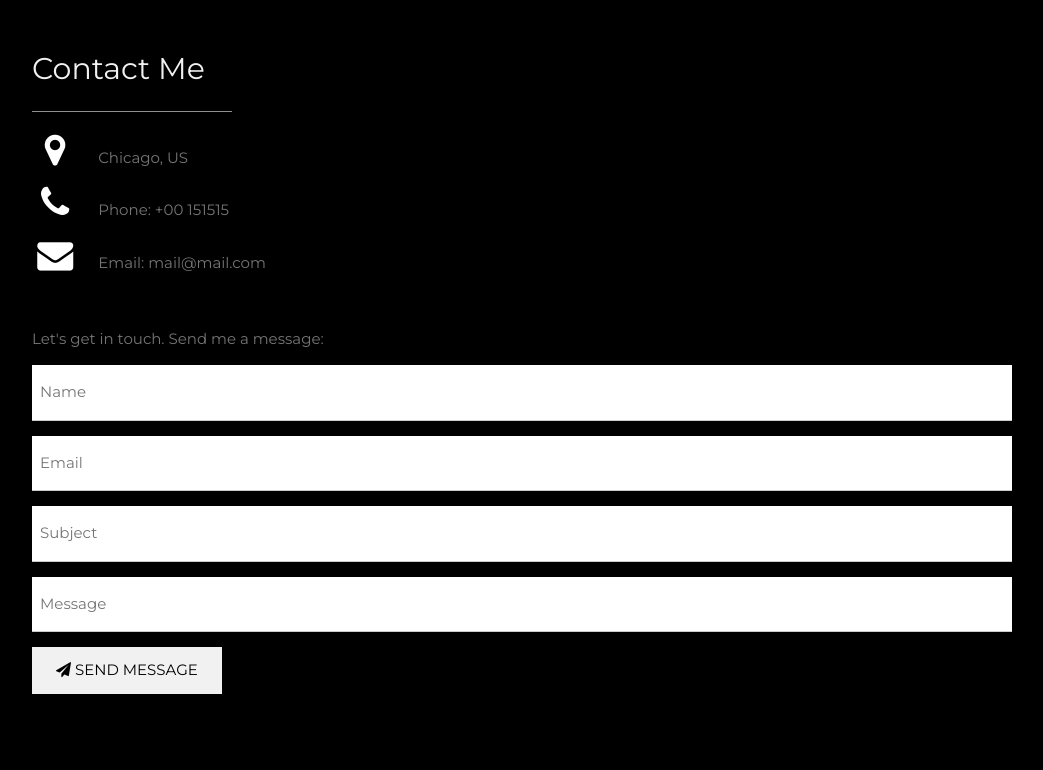
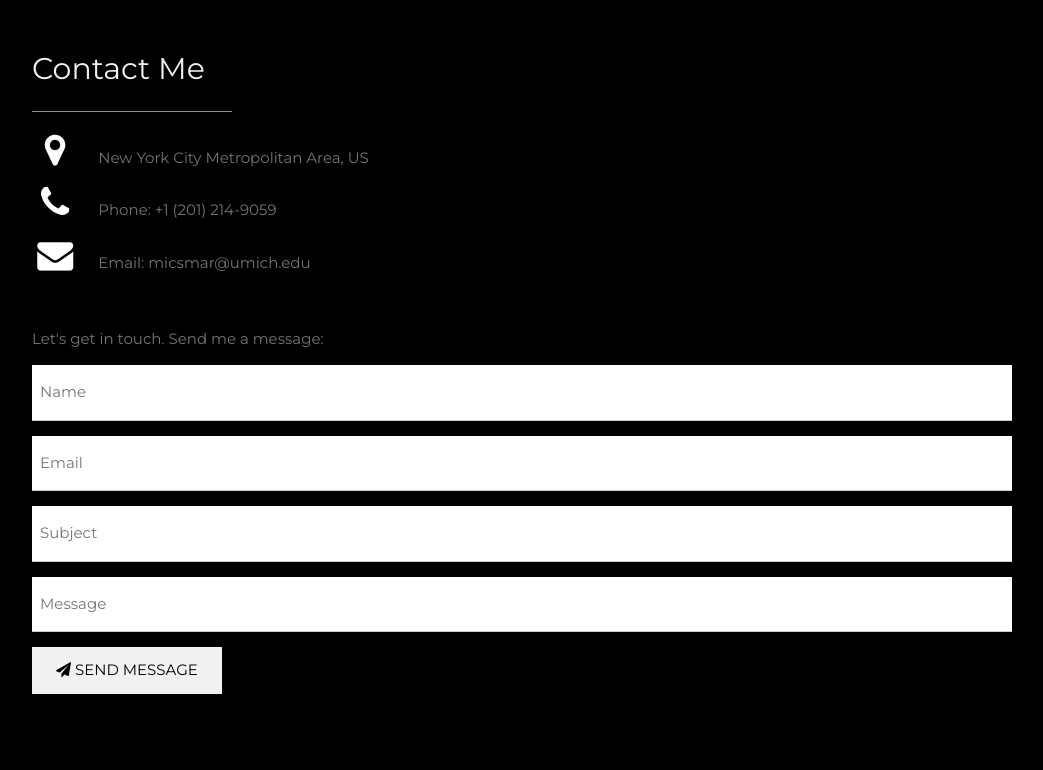
Before and after one commit to michaelsmartinez/michaelsmartinez.github.io, a plain HTML site: page index.html in a window 1280 px wide. Shown: the part 2940-3710 px from the top of the page, without its empty margins (178-1221 px from the left). Drawn offline with nearby package versions, Linux system fonts and the light colour scheme.

Commit message:
small changes to different areas of site

```diff
--- a/index.html
+++ b/index.html
@@ -183,9 +183,9 @@ body, h1,h2,h3,h4,h5,h6 {font-family: "Montserrat", sans-serif}
     <hr style="width:200px" class="w3-opacity">
 
     <div class="w3-section">
-      <p><i class="fa fa-map-marker fa-fw w3-text-white w3-xxlarge w3-margin-right"></i> Chicago, US</p>
-      <p><i class="fa fa-phone fa-fw w3-text-white w3-xxlarge w3-margin-right"></i> Phone: +00 151515</p>
-      <p><i class="fa fa-envelope fa-fw w3-text-white w3-xxlarge w3-margin-right"> </i> Email: mail@mail.com</p>
+      <p><i class="fa fa-map-marker fa-fw w3-text-white w3-xxlarge w3-margin-right"></i> New York City Metropolitan Area, US</p>
+      <p><i class="fa fa-phone fa-fw w3-text-white w3-xxlarge w3-margin-right"></i> Phone: +1 (201) 214-9059</p>
+      <p><i class="fa fa-envelope fa-fw w3-text-white w3-xxlarge w3-margin-right"> </i> Email: micsmar@umich.edu</p>
     </div><br>
     <p>Let's get in touch. Send me a message:</p>
 
```
